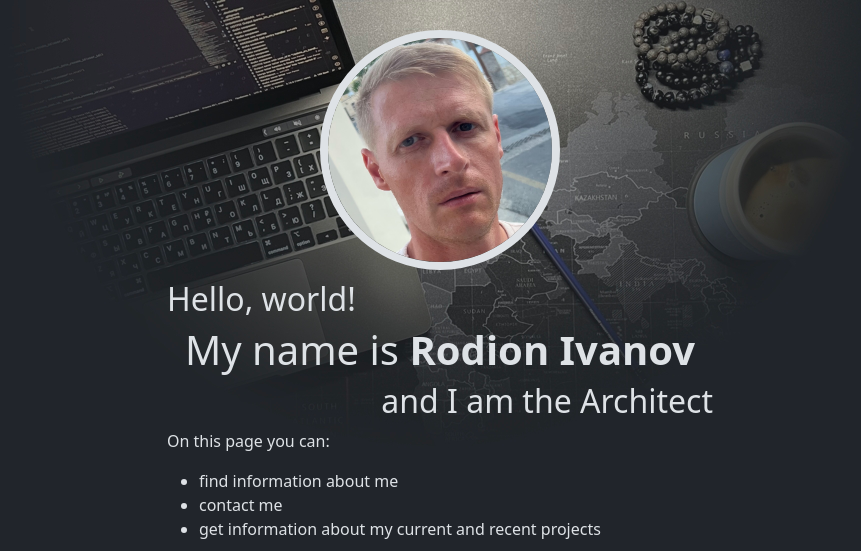
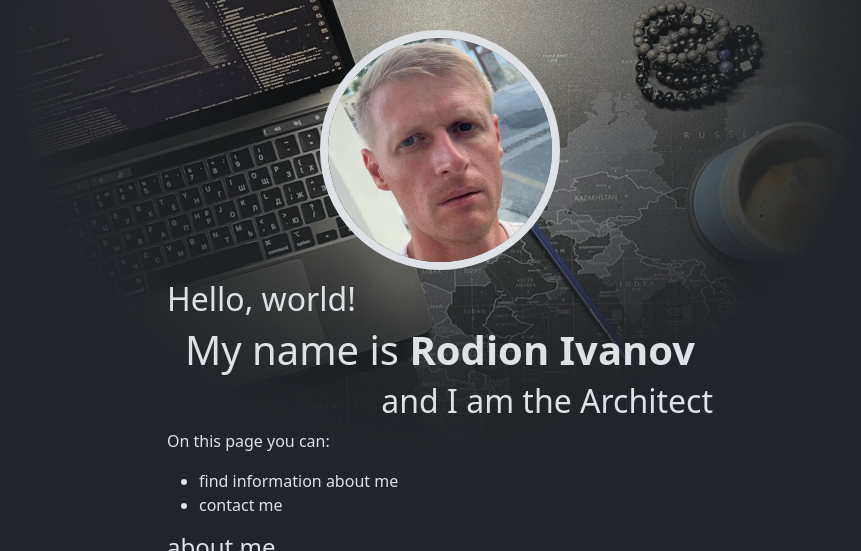
Before and after one commit to 9866494/the-cto.pro, a plain HTML site: page index.html in a window 1280 px wide. Shown: the top 551 px of the page, without its empty margins (200-1061 px from the left). Drawn offline with nearby package versions, Linux system fonts and the light colour scheme.

Commit message:
Update index.html

```diff
--- a/index.html
+++ b/index.html
@@ -106,7 +106,7 @@
                     <ul>
                         <li>find information about me</li>
                         <li>contact me</li>
-                        <li>get information about my current and recent projects</li>
+<!--                         <li>get information about my current and recent projects</li> -->
                     </ul>
                 </div>
 
```
